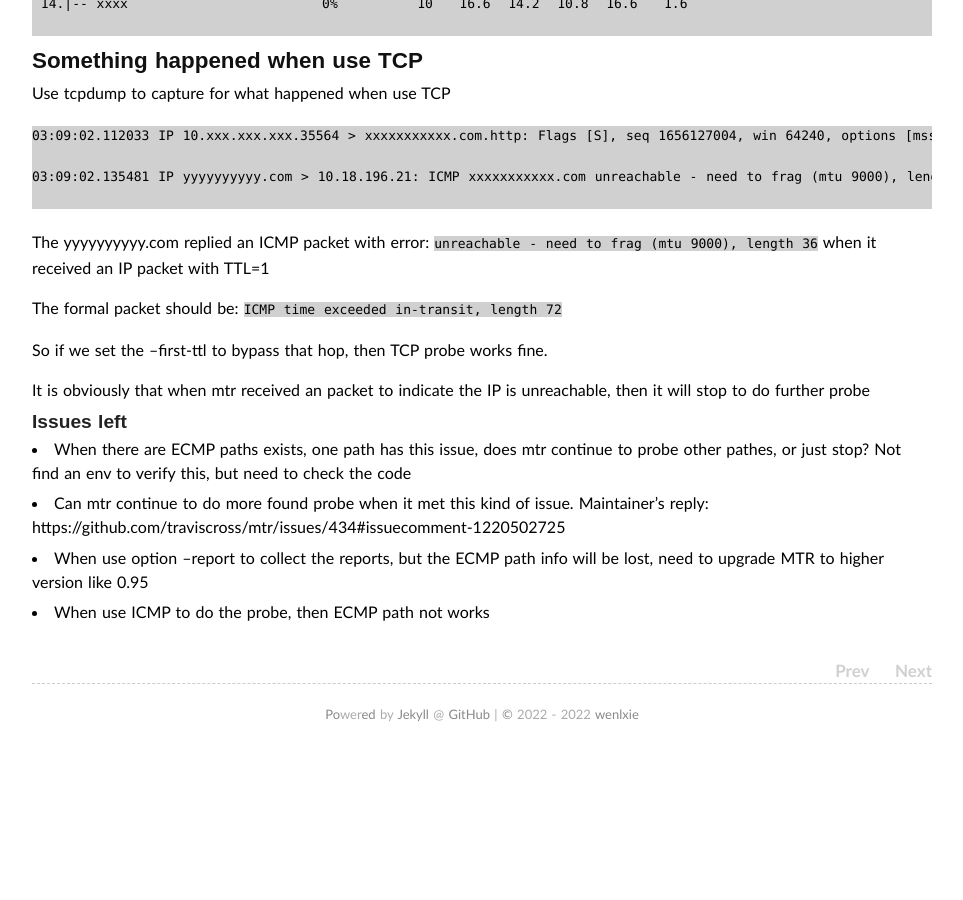
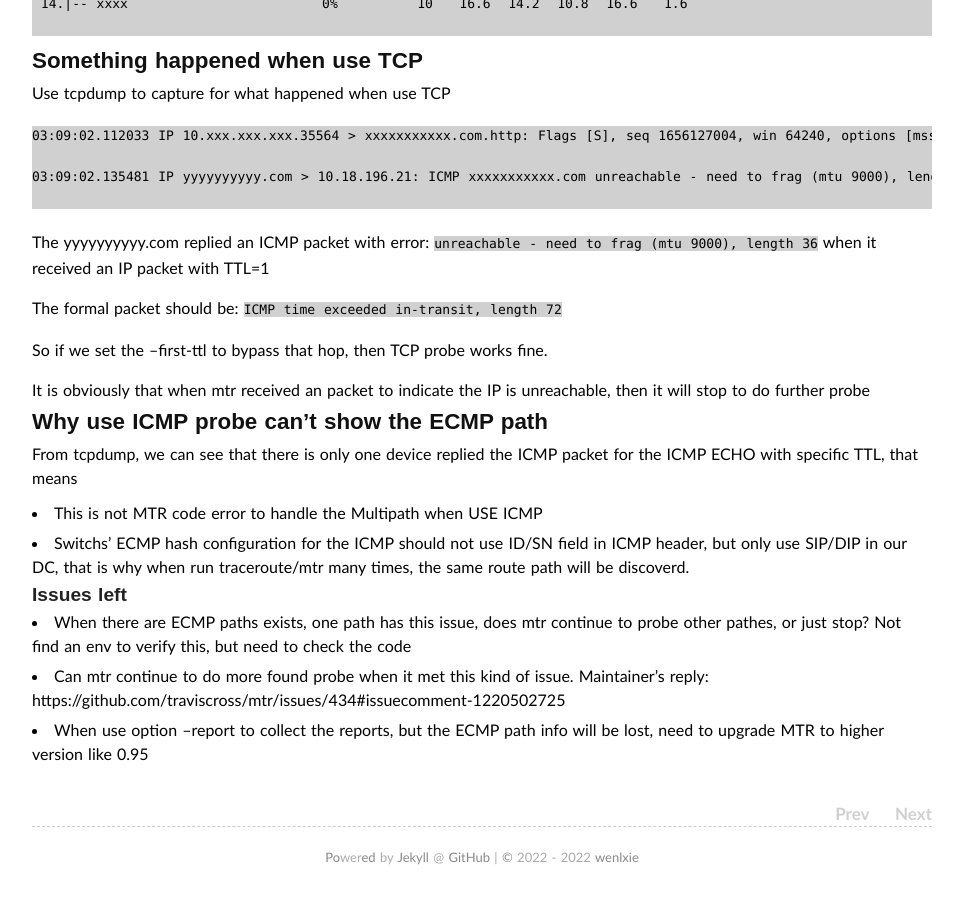
Before and after one commit to wenlxie/wenlxie.github.io, a Jekyll site: the page built from _posts/2022-08-23-mtr.md, in a window 1280 px wide and 900 px high, scrolled down 2741 px. Shown: the whole window, without its empty margins (158-1121 px from the left). Built offline with Jekyll 4.4.1, drawn with Linux system fonts in a browser that asks for light colours; some web fonts are replaced; comment, search, counter and statistics services are not loaded; before the commit the page ends 3498 px from its top, so only the background shows below that.

Commit message:
Update 2022-08-23-mtr.md

```diff
--- a/_posts/2022-08-23-mtr.md
+++ b/_posts/2022-08-23-mtr.md
@@ -161,10 +161,14 @@ So if we set the --first-ttl to bypass that hop, then TCP probe works fine.
 
 It is obviously that when mtr received an packet to indicate the IP is unreachable, then it will stop to do further probe
 
+## Why use ICMP probe can't show the ECMP path
+From tcpdump, we can see that there is only one device replied the ICMP packet for the ICMP ECHO with specific TTL, that means
+- This is not MTR code error to handle the Multipath when USE ICMP
+- Switchs' ECMP hash configuration for the ICMP should not use ID/SN field in ICMP header, but only use  SIP/DIP in our DC, that is why when run traceroute/mtr many times, the same route path will be discoverd.
+
 ### Issues left
 - When there are ECMP paths exists, one path has this issue, does mtr continue to probe other pathes, or just stop?
   Not find an env to verify this, but need to check the code
 - Can mtr continue to do more found probe when it met this kind of issue.
   Maintainer's reply: https://github.com/traviscross/mtr/issues/434#issuecomment-1220502725
 - When use option --report to collect the reports, but the ECMP path info will be lost, need to upgrade MTR to higher version like 0.95
-- When use ICMP to do the probe, then ECMP path not works
```
